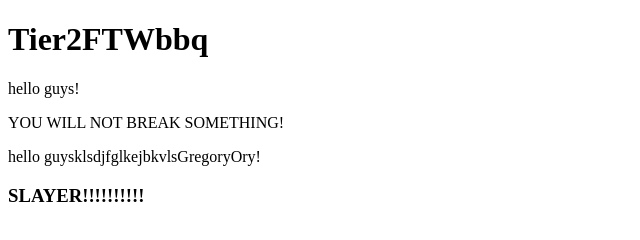
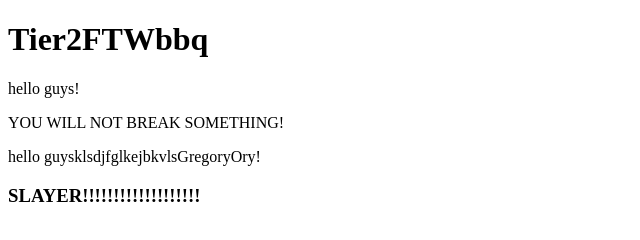
Before and after one commit to GregGoray/tier2, a plain HTML site: page index.html in a window 1280 px wide. Shown: the full height of the page, 0-640 px from the left. Drawn offline with Linux system fonts and the light colour scheme.

Commit message:
Next Comment

```diff
--- a/index.html
+++ b/index.html
@@ -9,6 +9,6 @@
 <p>hello guys!</p>
 <div>YOU WILL NOT BREAK SOMETHING!</div>
 <p>hello guysklsdjfglkejbkvlsGregoryOry!</p>
-<h3>SLAYER!!!!!!!!!!</h3>
+<h3>SLAYER!!!!!!!!!!!!!!!!!!!</h3>
 </body>
 </html>
```
